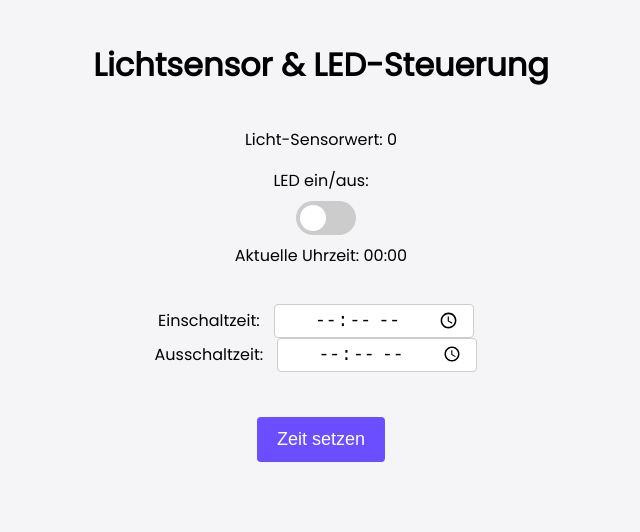
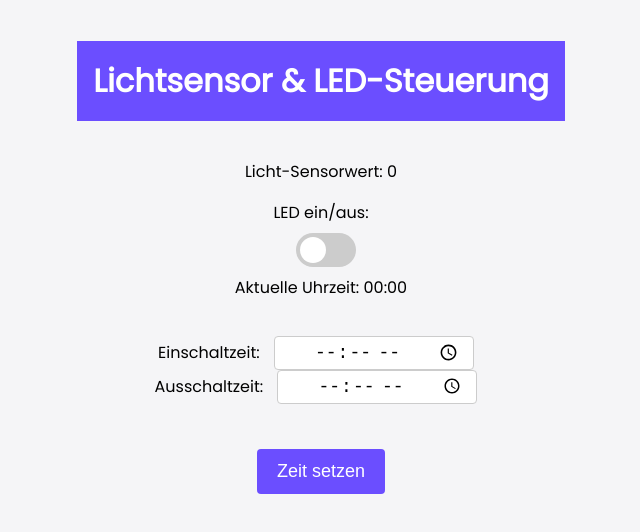
Before and after one commit to timvonasen/NightLight, a plain HTML site: page index.html in a window 1280 px wide. Shown: the whole page, without its empty margins (319-959 px from the left). Drawn offline with Linux system fonts and the light colour scheme.

Commit message:
Update style.css

```diff
--- a/style.css
+++ b/style.css
@@ -6,7 +6,7 @@ body {
   padding: 0;
 }
 
-header h1 {
+h1 {
   background-color: #6b4eff;
   color: white;
   text-align: center;
```
